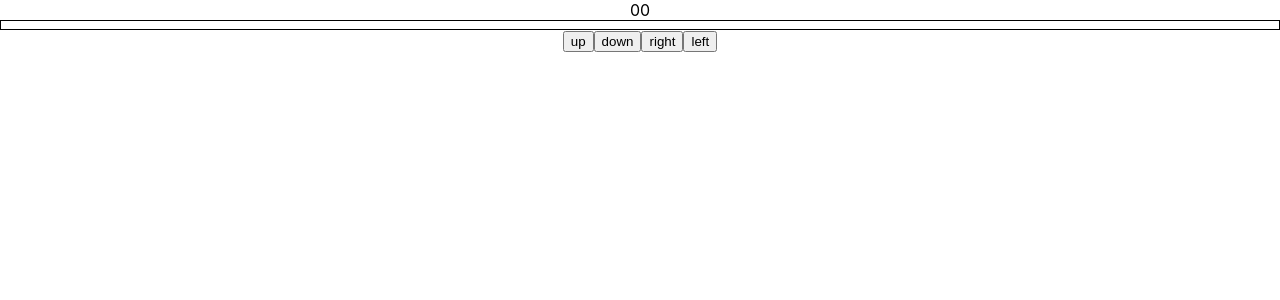
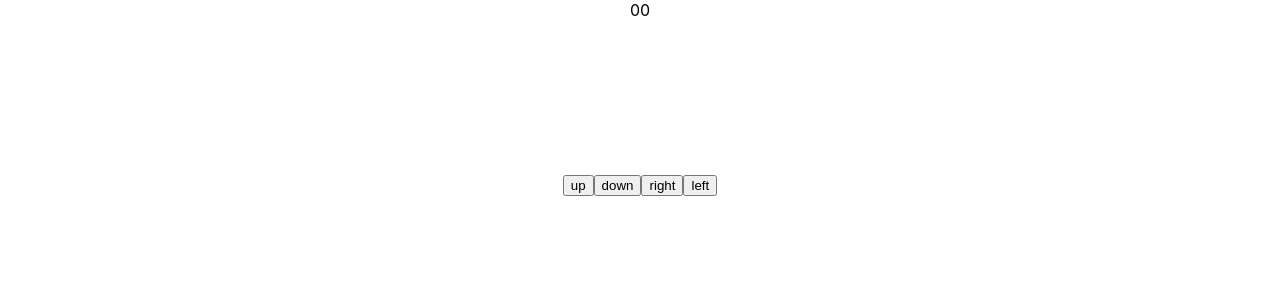
Before and after one commit to MintWynnter/Puzzle-Sato, a React (Create React App) app: page / in a window 1280 px wide. Shown: the top 300 px of the page. Built offline with nearby package versions, Linux system fonts and the light colour scheme.

Commit message:
started a board

```diff
--- a/src/Components/Board.tsx
+++ b/src/Components/Board.tsx
@@ -1,12 +1,18 @@
 import React from 'react';
-import { Tile } from './Tile'
+import { Tile } from './Tile';
+import { Player } from './Player';
 
 export function Board({size, coords}: {
     size: [number, number];
     coords: [number, number];
 }): JSX.Element {
-    return <div>
-        <Tile></Tile>
-
+    //state for the board
+    //change a tile to a player on movement
+    //probably want to set up a good board at some point
+    return <div style={{
+        display: 'grid',
+        gridTemplate: 'repeat(3, 3rem) / repeat(3, 3rem)',
+        gridGap: '0.3em',
+      }}>
     </div>;
 }
```
